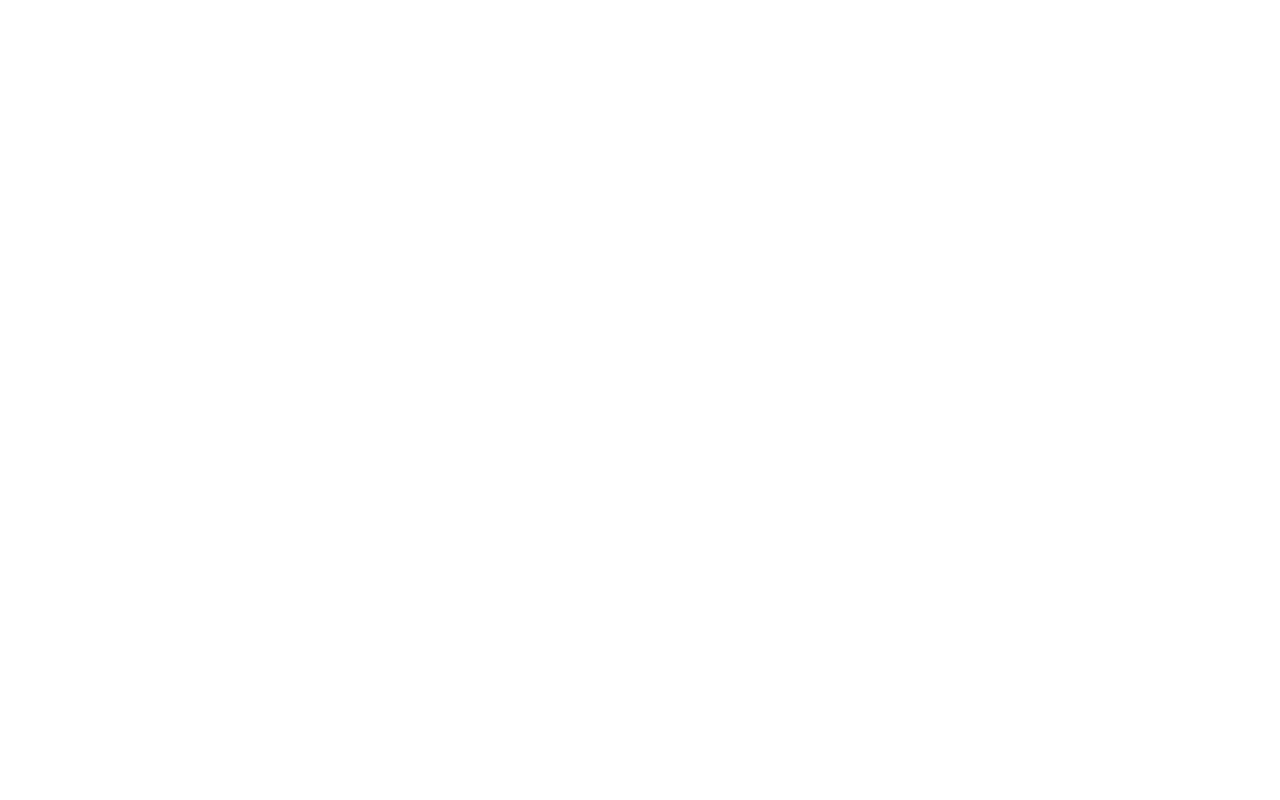
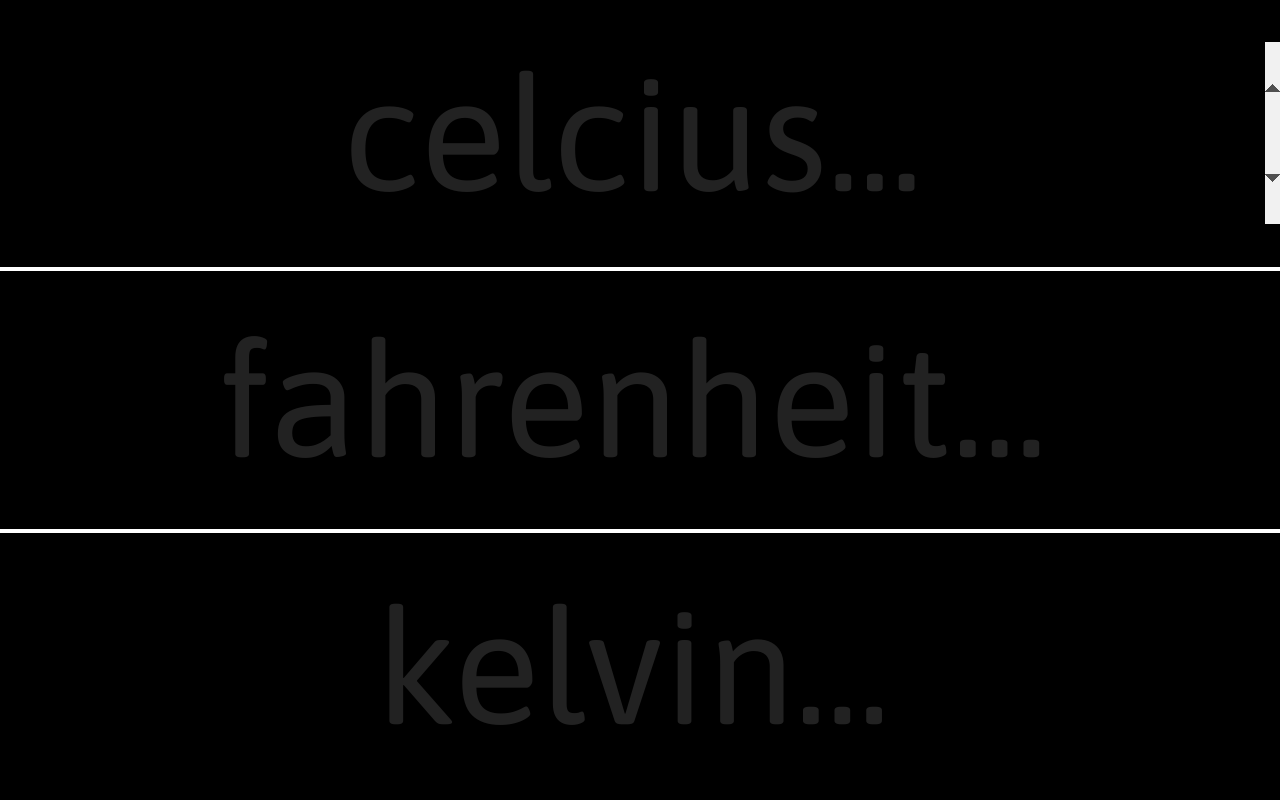
Before and after one commit to catmaxi/Temp-Converter, a plain HTML site: page index.html in a window 1280 px wide. Drawn offline with Linux system fonts and the light colour scheme.

Commit message:
added html

```diff
--- a/app.js
+++ b/app.js
@@ -0,0 +1,10 @@
+const celciusInput = document.querySelector('#celcius > input');
+const farenheitInput = document.querySelector('#farenheit > input');
+const kelvinInput = document.querySelector('#kelvin > input');
+
+celciusInput.addEventListener('input', () => {
+    const cTemp = parseFloat(celciusInput.value);
+    const fTemp = (cTemp * 9 / 5) + 32;
+    const kTemp = 273.15;
+    console.log(fTemp);
+});
--- a/index.html
+++ b/index.html
@@ -2,9 +2,19 @@
 <html lang="en">
 <head>
     <meta charset="UTF-8">
-    <title>Title</title>
+    <title>Temperature Converter</title>
+    <link rel="stylesheet" href="styles.css">
 </head>
 <body>
-
+<div id="celcius">
+    <input type="number" placeholder="celcius...">
+</div>
+<div id="fahrenheit">
+    <input type="number" placeholder="fahrenheit...">
+</div>
+<div id="kelvin">
+    <input type="number" placeholder="kelvin...">
+</div>
+<script src="app.js"></script>
 </body>
 </html>
--- a/styles.css
+++ b/styles.css
@@ -0,0 +1,41 @@
+@import url('https://fonts.googleapis.com/css?family=Asap:400,500,700i&display=swap');
+
+* {
+    padding: 0;
+    margin: 0;
+    box-sizing: border-box;
+
+}
+
+body {
+    background: black;
+}
+
+div {
+    height: 33.33vh;
+}
+
+input[type=number] {
+    width: 100%;
+    height: 100%;
+    outline: none;
+    background: black;
+    color: white;
+    font-family: Asap, sans-serif;
+    font-size: 10em;
+    text-align: center;
+    border: 0;
+}
+
+#fahrenheit {
+    border-top: 4px solid white;
+    border-bottom: 4px solid white;
+}
+
+::-webkit-input-placeholder { /* chrome/opera/safari */
+    color: #222222;
+}
+
+::-moz-placeholder {
+    color: #222222;
+}
```
